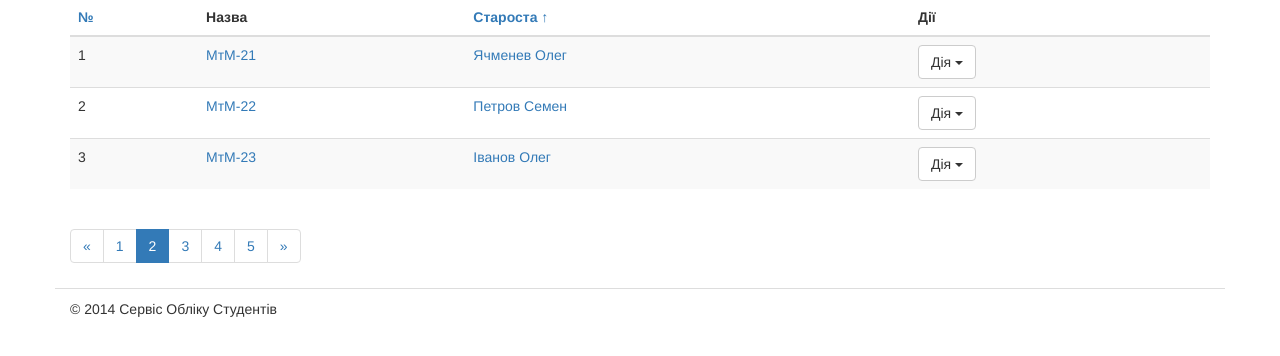
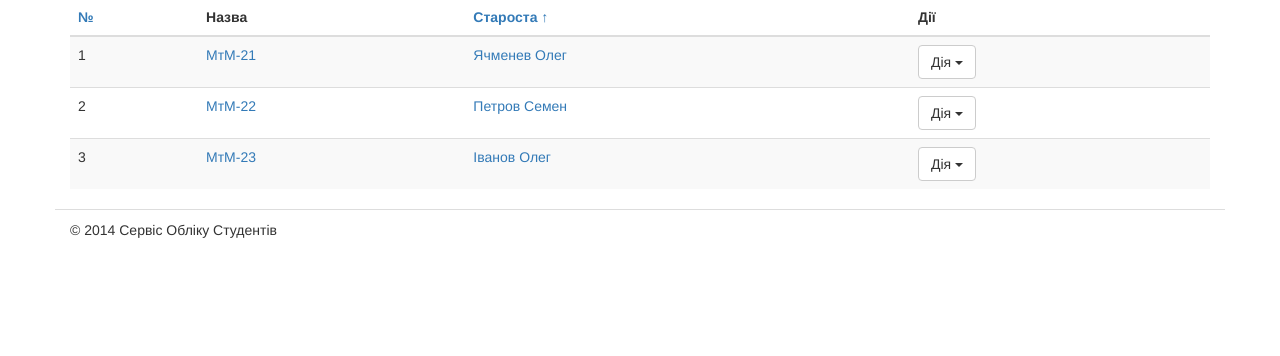
Before and after one commit to AlexaPyth/studentdb, a Django app: page /groups/ in a window 1280 px wide. Shown: the part 210-566 px from the top of the page. Run offline with Django 3.2, Linux system fonts and the light colour scheme; some libraries are stand-ins or nearby versions.

Commit message:
забрав навігацію

```diff
--- a/students/templates/students/groups_list.html
+++ b/students/templates/students/groups_list.html
@@ -52,16 +52,6 @@
                 </tbody>
             </table>
             <!-- End Students Listing -->
-            <!-- Pagination -->
-            <nav>
-                <ul class="pagination">
-                    <li><a href="#">&laquo;</a></li>
-                    <li><a href="#">1</a></li>
-                    <li class="active"><a href="#">2</a></li>
-                    <li><a href="#">3</a></li>
-                    <li><a href="#">4</a></li>
-                    <li><a href="#">5</a></li>
-                    <li><a href="#">&raquo;</a></li>
-                </ul>
-            </nav>
+
+
 {% endblock content %}
```
